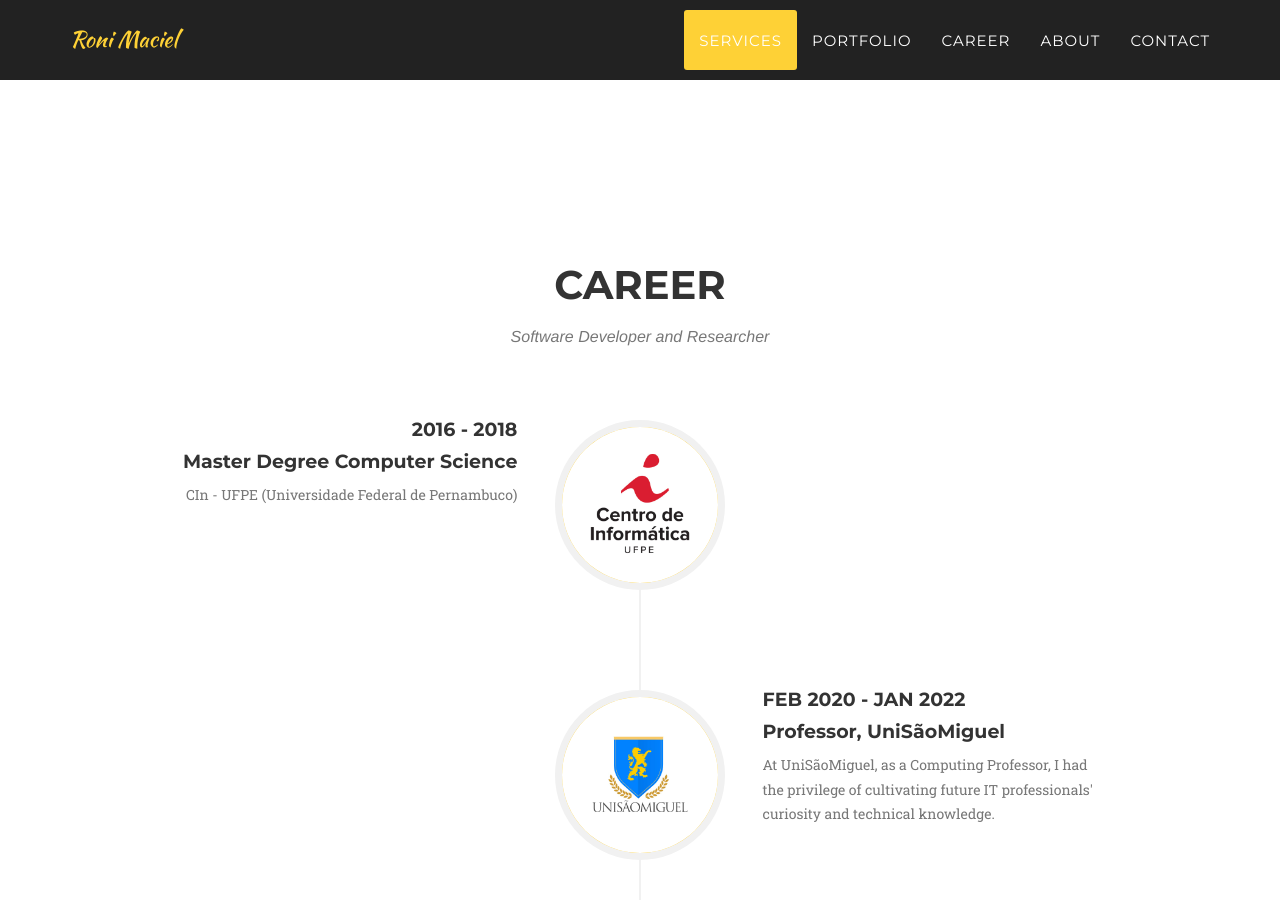
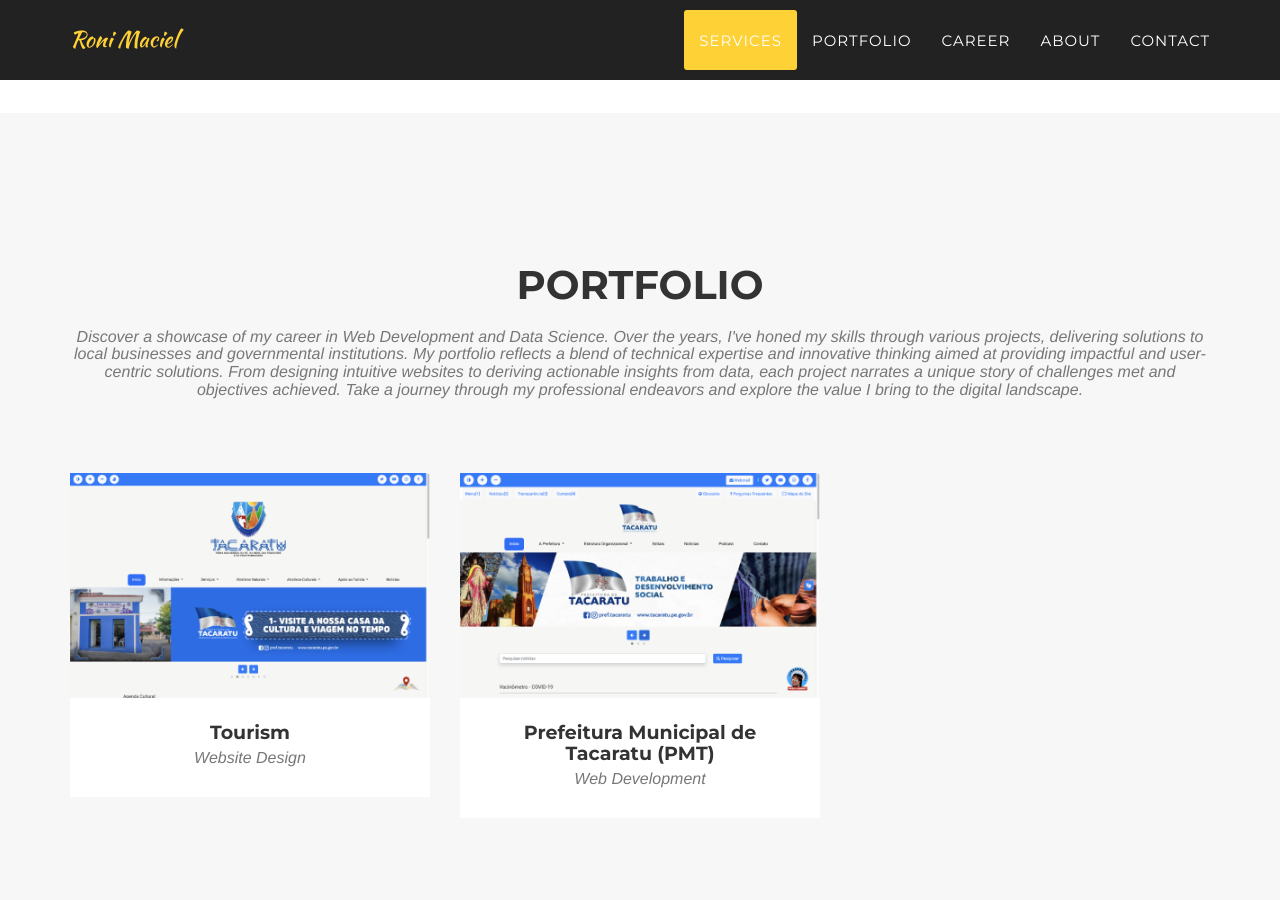
Before and after one commit to RonierisonMaciel/ronierisonmaciel.github.io, a Jekyll site: the page built from index.html, in a window 1280 px wide and 900 px high, scrolled down 1597 px. Built offline with Jekyll 4.4.1, drawn with Linux system fonts in a browser that asks for light colours; some web fonts are replaced.

Commit message:
:zap: Update html page

```diff
--- a/_includes/portfolio_grid.html
+++ b/_includes/portfolio_grid.html
@@ -1,42 +1,29 @@
-<!-- Portfolio Modals -->
-{% for post in site.posts %}
-    <div class="portfolio-modal modal fade" id="portfolioModal{{ post.modal-id }}" tabindex="-1" role="dialog" aria-hidden="true">
-        <div class="modal-content">
-            <div class="close-modal" data-dismiss="modal">
-                <div class="lr">
-                    <div class="rl">
+ <!-- Portfolio Grid Section -->
+    <section id="portfolio" class="bg-light-gray">
+        <div class="container">
+            <div class="row">
+                <div class="col-lg-12 text-center">
+                    <h2 class="section-heading">Portfolio</h2>
+                    <h3 class="section-subheading text-muted">Discover a showcase of my career in Web Development and Data Science. Over the years, I've honed my skills through various projects, delivering solutions to local businesses and governmental institutions. My portfolio reflects a blend of technical expertise and innovative thinking aimed at providing impactful and user-centric solutions. From designing intuitive websites to deriving actionable insights from data, each project narrates a unique story of challenges met and objectives achieved. Take a journey through my professional endeavors and explore the value I bring to the digital landscape.</h3>
+                </div>
+            </div>
+            <div class="row">
+            {% for post in site.posts %}
+                <div class="col-md-4 col-sm-6 portfolio-item">
+                    <a href="#portfolioModal{{ post.modal-id }}" class="portfolio-link" data-toggle="modal">
+                        <div class="portfolio-hover">
+                            <div class="portfolio-hover-content">
+                                <i class="fa fa-plus fa-3x"></i>
+                            </div>
+                        </div>
+                        <img src="img/portfolio/{{ post.thumbnail }}" class="img-responsive img-centered" alt="">
+                    </a>
+                    <div class="portfolio-caption">
+                        <h4>{{ post.title }}</h4>
+                        <p class="text-muted">{{ post.subtitle }}</p>
                     </div>
                 </div>
-            </div>
-            <div class="container">
-                <div class="row">
-                    <div class="col-lg-8 col-lg-offset-2">
-                        <div class="modal-body">
-                            <h2>{{ post.title }}</h2>
-                            <hr class="star-primary">
-                            <img src="img/portfolio/{{ post.img }}" class="img-responsive img-centered" alt="{{ post.alt }}">
-                            <p>{{ post.description }}</p>
-                            <ul class="list-inline item-details">
-                                {% for client in post.clients %}
-                                <li>Client:
-                                    <strong><a href="{{ client.url }}">{{ client.name }}</a>
-                                    </strong>
-                                </li>
-                                {% endfor %}
-                                <li>Date:
-                                    <strong><a href="http://startbootstrap.com">{{ post.project-date }}</a>
-                                    </strong>
-                                </li>
-                                <li>Service:
-                                    <strong><a href="http://startbootstrap.com">{{ post.category }}</a>
-                                    </strong>
-                                </li>
-                            </ul>
-                            <button type="button" class="btn btn-default" data-dismiss="modal"><i class="fa fa-times"></i> Close</button>
-                        </div>
-                    </div>
-                </div>
+            {% endfor %}
             </div>
         </div>
-    </div>
-{% endfor %}
+    </section>
```
